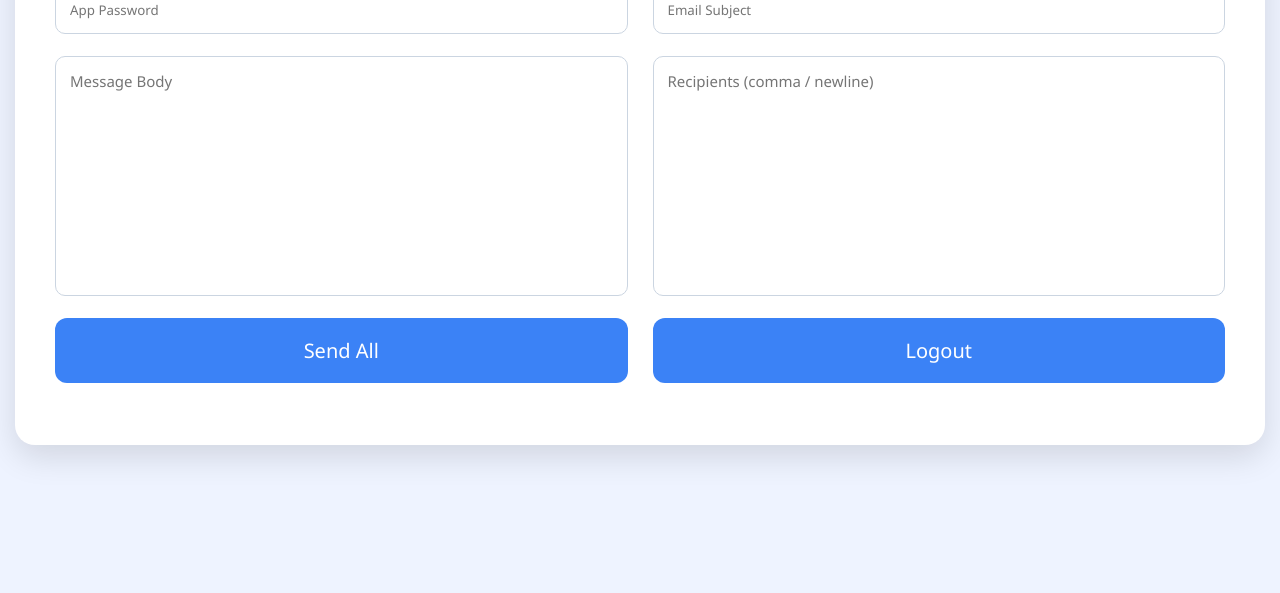
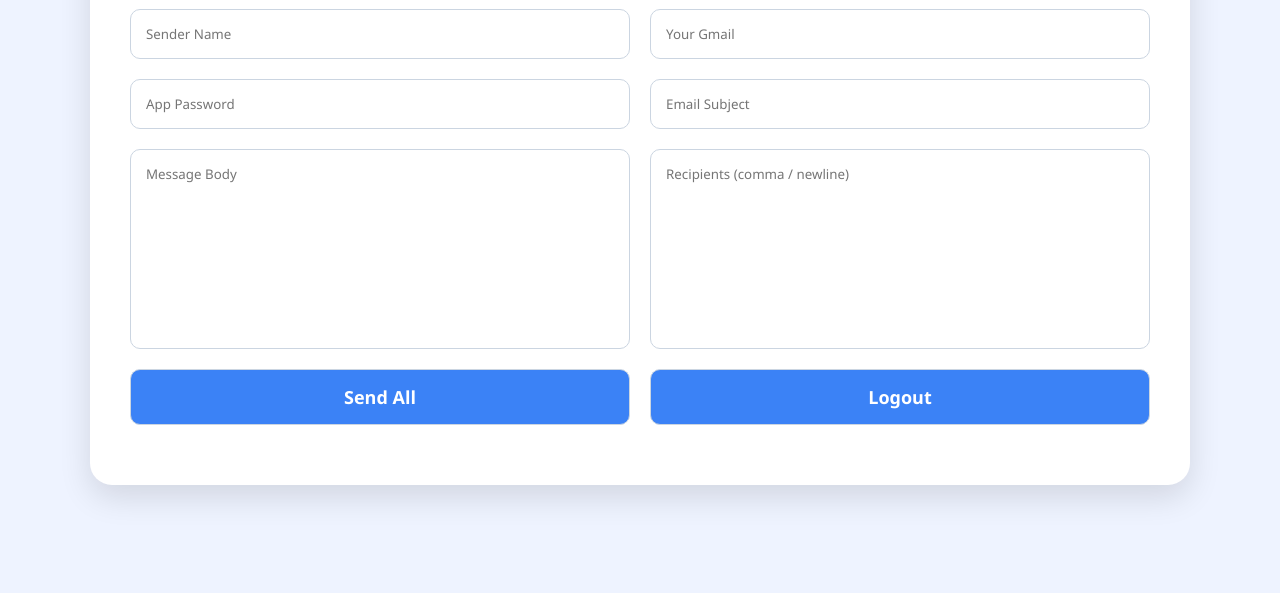
Before and after one commit to yatendra-jpg/2-mahur_monti, a website: page public/launcher.html in a window 1280 px wide. Shown: the part 207-800 px from the top of the page. Drawn offline with Linux system fonts and the light colour scheme.

Commit message:
Update style.css

```diff
--- a/public/style.css
+++ b/public/style.css
@@ -1,99 +1,56 @@
-* { margin:0; padding:0; box-sizing:border-box; font-family:"Segoe UI", sans-serif; }
+*{margin:0;padding:0;box-sizing:border-box;font-family:"Segoe UI",sans-serif;}
+body{display:flex;justify-content:center;align-items:center;height:100vh;background:#eef3ff;padding:20px;}
 
-body {
-  display:flex;
-  justify-content:center;
-  align-items:flex-start;
-  padding-top:40px;
-  background:#eef3ff;
+.login-card{
+  background:#fff;
+  padding:35px;
+  width:380px;
+  text-align:center;
+  border-radius:16px;
+  box-shadow:0 12px 30px rgba(0,0,0,.12);
 }
 
-/* MAIN CONTAINER */
-.container {
+.container{
   background:#fff;
   padding:40px;
-  border-radius:20px;
-  width:1250px;     /* FIXED width like screenshot */
-  box-shadow:0 12px 32px rgba(0,0,0,0.12);
+  border-radius:22px;
+  width:1100px;
+  max-width:95%;
+  box-shadow:0 12px 32px rgba(0,0,0,.12);
 }
 
-.container h2 {
-  text-align:center;
-  font-size:34px;
-  margin-bottom:25px;
+.row{
+  display:flex;
+  width:100%;
+  gap:20px;
+  margin-bottom:20px;
 }
 
-/* ROWS */
-.row {
-  display:flex;
-  gap:25px;
-  margin-bottom:22px;
+input,textarea,button{
+  width:100%;
+  padding:15px;
+  border:1px solid #cbd5e1;
+  border-radius:10px;
 }
 
-.row input,
-.row textarea,
-.row button {
-  flex:1;
-  padding:14px;
-  border-radius:10px;
-  border:1px solid #cbd5e1;
+textarea.bigbox{
+  height:200px;
+  resize:none;
 }
 
-/* MESSAGE + RECIPIENTS SIDE-BY-SIDE */
-.landscape-row {
-  align-items:flex-start;
+button{
+  background:#3b82f6;
+  color:#fff;
+  font-size:18px;
+  font-weight:bold;
+  cursor:pointer;
+  border-radius:10px;
 }
 
-.bigbox {
-  min-height:240px;      /* size same as screenshot */
-  resize:none;
-  font-size:15px;
+button:hover{ opacity:0.9; }
+
+h1{
+  text-align:center;
+  margin-bottom:25px;
+  font-size:32px;
 }
-
-/* RECIPIENT BOX */
-.recipient-box {
-  flex:1;
-  display:flex;
-  flex-direction:column;
-}
-
-.small-info {
-  text-align:right;
-  margin-top:8px;
-  font-size:14px;
-  color:#1a73e8;
-}
-
-/* BUTTONS */
-.row button {
-  background:#3b82f6;
-  color:#fff;
-  border:none;
-  font-size:20px;
-  cursor:pointer;
-  padding:18px;
-  height:65px;
-  border-radius:12px;
-}
-
-.row button:hover {
-  background:#2563eb;
-}
-
-/* STATUS MESSAGE */
-#statusMessage {
-  text-align:center;
-  color:#ef4444;
-  font-size:17px;
-  margin-top:15px;
-}
-
-/* LOGIN CARD (unchanged) */
-.login-card {
-  background:#fff;
-  padding:35px;
-  border-radius:16px;
-  width:380px;
-  text-align:center;
-  box-shadow:0 10px 30px rgba(0,0,0,0.12);
-}
```
